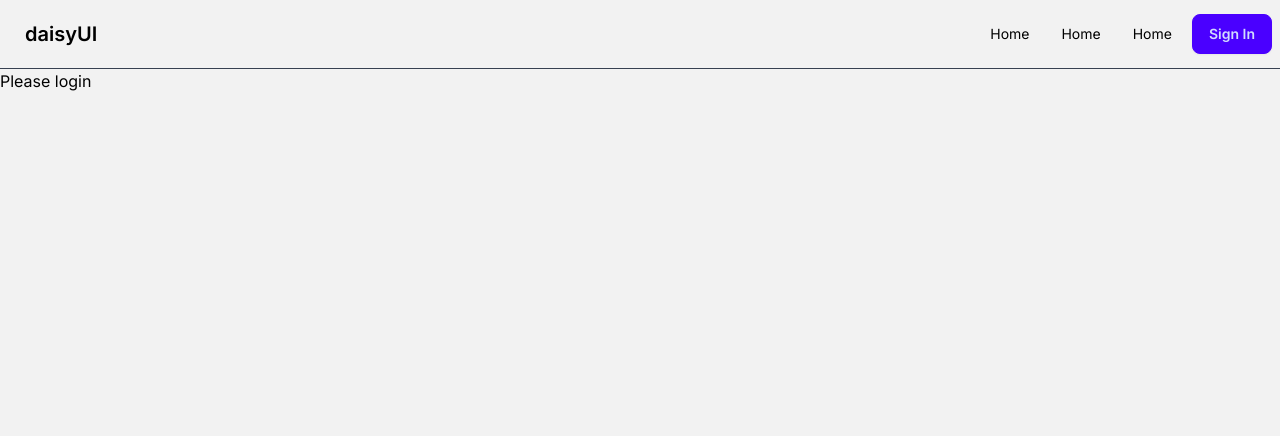
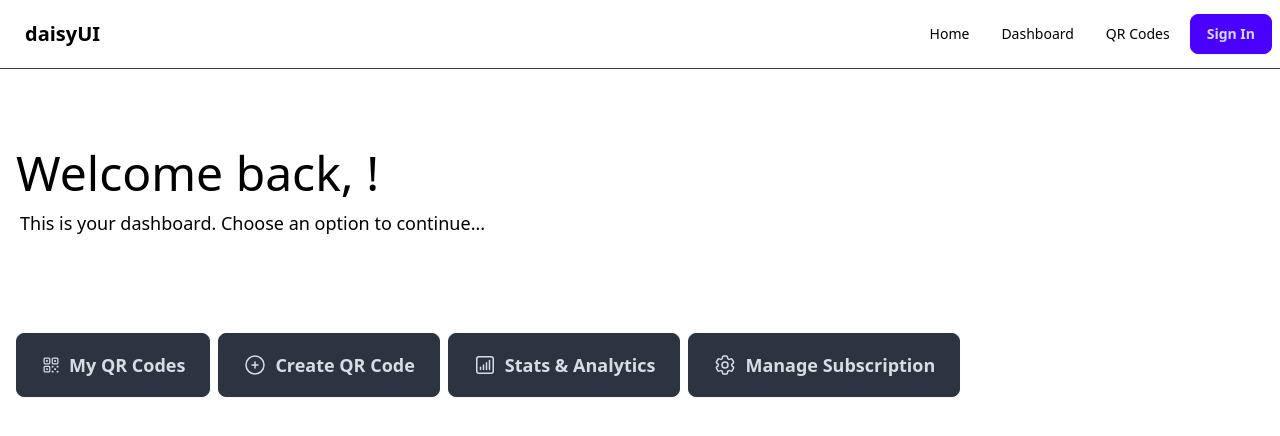
Before and after one commit to IVEWOR/qr-code-gen, a Next.js app: page /dashboard in a window 1280 px wide. Shown: the top 436 px of the page. Built offline with nearby package versions, Linux system fonts and the light colour scheme; no server answers.

Commit message:
dashboard and home design

```diff
--- /dev/null
+++ b/app/dashboard/create/page.jsx
@@ -0,0 +1,119 @@
+"use client";
+import { useRef, useState } from "react";
+import { nanoid } from "nanoid";
+import QRCode from "react-qr-code";
+import AddRecordsAction from "@/actions/AddRecordsAction";
+import ContainerBoxed from "@/components/ContainerBoxed";
+import handleDownloadPNG from "@/utils/handleDownloadPNG";
+import handleDownloadSVG from "@/utils/handleDownloadSVG";
+
+import { useSession } from "next-auth/react";
+
+export default function Create() {
+    const [qr, setQr] = useState(null);
+    const [inputValue, setInputValue] = useState("");
+    const [tempValue, setTempValue] = useState("");
+    const [error, setError] = useState(false);
+
+    const { data: session, status } = useSession();
+
+    // Ref for downloading the QR Code
+    const qrCodeRef = useRef(null);
+
+    const handleInputChange = (e) => {
+        setTempValue(e.target.value);
+    };
+
+    const handleSubmit = async (e) => {
+        // Prevent default form submission
+        e.preventDefault();
+        try {
+            // Check it's a url otherwise fail
+            new URL(tempValue);
+            setError(false);
+
+            // Generate a internal URL for QR code
+            const generatedQr = `http://localhost:3000/q/${nanoid(10)}`;
+            setQr(generatedQr);
+
+            // Set the temp value to the input value
+            setInputValue(tempValue);
+
+            // Create a FormData object and append the QR code
+            const formData = new FormData(e.target);
+            formData.set("qr", generatedQr);
+
+            // Call the action function to save the data
+            await AddRecordsAction(formData);
+
+            // Clear the inputs after the action has been called
+            setTempValue("");
+        } catch (err) {
+            setError(true);
+        }
+    };
+
+    if (status === "unauthenticated") {
+        return <div>Please login</div>
+    }
+
+    return (
+        <ContainerBoxed>
+            <div className="py-10 ">
+                <h1 className="text-2xl font-semibold text-center mb-10">
+                    Dynamic QR Code Generator
+                </h1>
+                <form onSubmit={handleSubmit} className="grid">
+                    <input
+                        type="url"
+                        name="url"
+                        className={`bg-transparent border select:bg-black border-zinc-600 rounded-lg p-2 px-3 focus:outline focus:outline-4 focus:outline-indigo-500 ${error && " border-red-500 outline outline-2 outline-red-500"
+                            }`}
+                        value={tempValue}
+                        onChange={handleInputChange}
+                        placeholder="Enter your URL"
+                    />
+                    <button className="btn btn-primary mt-4" type="submit">
+                        Generate QR
+                    </button>
+                </form>
+                <>
+                    {qr && !error && (
+                        <div className="grid md:grid-cols-2 gap-4 mt-10">
+                            <div ref={qrCodeRef}>
+                                <QRCode
+                                    value={qr}
+                                    level="M"
+                                    style={{
+                                        margin: "0 auto",
+                                        height: "100%",
+                                        maxWidth: "100%",
+                                        width: "100%",
+                                    }}
+                                />
+                            </div>
+                            <div className="">
+                                <p className="mb-4 mt-2">
+                                    You can download the QR by clicking on the buttons below. Two
+                                    options save it in PNG or SVG:
+                                </p>
+                                <button
+                                    onClick={() => handleDownloadPNG(qrCodeRef)}
+                                    className="bg-emerald-600 text-white p-2 rounded-lg hover:bg-emerald-700 focus:outline focus:outline-4 focus:outline-emerald-400 w-full"
+                                >
+                                    Download PNG
+                                </button>
+                                <button
+                                    onClick={() => handleDownloadSVG(qrCodeRef)}
+                                    className="bg-emerald-600 text-white p-2 rounded-lg hover:bg-emerald-700 focus:outline focus:outline-4 focus:outline-emerald-400 w-full mt-4"
+                                >
+                                    Download SVG
+                                </button>
+                            </div>
+                        </div>
+                    )}
+                </>
+            </div>
+        </ContainerBoxed>
+    );
+}
--- a/app/dashboard/page.jsx
+++ b/app/dashboard/page.jsx
@@ -1,120 +1,45 @@
 "use client";
-import { useRef, useState } from "react";
-import { nanoid } from "nanoid";
-import QRCode from "react-qr-code";
-import AddRecordsAction from "@/actions/AddRecordsAction";
-import ContainerBoxed from "@/components/ContainerBoxed";
-import handleDownloadPNG from "@/utils/handleDownloadPNG";
-import handleDownloadSVG from "@/utils/handleDownloadSVG";
-
-import { useSession } from "next-auth/react";
-import { redirect } from "next/navigation";
+import { useSession } from "next-auth/react"
+import Link from "next/link";
 
 export default function Dashboard() {
-  const [qr, setQr] = useState(null);
-  const [inputValue, setInputValue] = useState("");
-  const [tempValue, setTempValue] = useState("");
-  const [error, setError] = useState(false);
-
-  const { data: session, status } = useSession();
-
-  // Ref for downloading the QR Code
-  const qrCodeRef = useRef(null);
-
-  const handleInputChange = (e) => {
-    setTempValue(e.target.value);
-  };
-
-  const handleSubmit = async (e) => {
-    // Prevent default form submission
-    e.preventDefault();
-    try {
-      // Check it's a url otherwise fail
-      new URL(tempValue);
-      setError(false);
-
-      // Generate a internal URL for QR code
-      const generatedQr = `http://localhost:3000/q/${nanoid(10)}`;
-      setQr(generatedQr);
-
-      // Set the temp value to the input value
-      setInputValue(tempValue);
-
-      // Create a FormData object and append the QR code
-      const formData = new FormData(e.target);
-      formData.set("qr", generatedQr);
-
-      // Call the action function to save the data
-      await AddRecordsAction(formData);
-
-      // Clear the inputs after the action has been called
-      setTempValue("");
-    } catch (err) {
-      setError(true);
-    }
-  };
-
-  if (status === "unauthenticated") {
-    return <div>Please login</div>
-  }
-
+  const { data: session } = useSession();
   return (
-    <ContainerBoxed>
-      <div className="py-10 ">
-        <h1 className="text-2xl font-semibold text-center mb-10">
-          Dynamic QR Code Generator
-        </h1>
-        <form onSubmit={handleSubmit} className="grid">
-          <input
-            type="url"
-            name="url"
-            className={`bg-transparent border select:bg-black border-zinc-600 rounded-lg p-2 px-3 focus:outline focus:outline-4 focus:outline-indigo-500 ${error && " border-red-500 outline outline-2 outline-red-500"
-              }`}
-            value={tempValue}
-            onChange={handleInputChange}
-            placeholder="Enter your URL"
-          />
-          <button className="btn btn-primary mt-4" type="submit">
-            Generate QR
-          </button>
-        </form>
-        <>
-          {qr && !error && (
-            <div className="grid md:grid-cols-2 gap-4 mt-10">
-              <div ref={qrCodeRef}>
-                <QRCode
-                  value={qr}
-                  level="M"
-                  style={{
-                    margin: "0 auto",
-                    height: "100%",
-                    maxWidth: "100%",
-                    width: "100%",
-                  }}
-                />
-              </div>
-              <div className="">
-                <p className="mb-4 mt-2">
-                  You can download the QR by clicking on the buttons below. Two
-                  options save it in PNG or SVG:
-                </p>
-                <button
-                  onClick={() => handleDownloadPNG(qrCodeRef)}
-                  className="bg-emerald-600 text-white p-2 rounded-lg hover:bg-emerald-700 focus:outline focus:outline-4 focus:outline-emerald-400 w-full"
-                >
-                  Download PNG
-                </button>
-                <button
-                  onClick={() => handleDownloadSVG(qrCodeRef)}
-                  className="bg-emerald-600 text-white p-2 rounded-lg hover:bg-emerald-700 focus:outline focus:outline-4 focus:outline-emerald-400 w-full mt-4"
-                >
-                  Download SVG
-                </button>
-              </div>
-            </div>
-          )}
-        </>
-      </div>
-    </ContainerBoxed>
-  );
+    <>
+      <section className="container mx-auto py-10 md:py-20 p-4">
+        <h1 className="text-5xl font-medium">Welcome back, {session?.user?.name}!</h1>
+        <p className="text-lg mt-3 ml-1">This is your dashboard. Choose an option to continue...</p>
+      </section>
+      <section className="container mx-auto p-4">
+        <div className="flex flex-wrap gap-2">
+          <Link className="btn btn-neutral btn-lg w-full md:w-auto" href="/dashboard/qr-codes">
+            <svg xmlns="http://www.w3.org/2000/svg" fill="none" viewBox="0 0 24 24" strokeWidth={1.5} stroke="currentColor" className="size-5">
+              <path strokeLinecap="round" strokeLinejoin="round" d="M3.75 4.875c0-.621.504-1.125 1.125-1.125h4.5c.621 0 1.125.504 1.125 1.125v4.5c0 .621-.504 1.125-1.125 1.125h-4.5A1.125 1.125 0 0 1 3.75 9.375v-4.5ZM3.75 14.625c0-.621.504-1.125 1.125-1.125h4.5c.621 0 1.125.504 1.125 1.125v4.5c0 .621-.504 1.125-1.125 1.125h-4.5a1.125 1.125 0 0 1-1.125-1.125v-4.5ZM13.5 4.875c0-.621.504-1.125 1.125-1.125h4.5c.621 0 1.125.504 1.125 1.125v4.5c0 .621-.504 1.125-1.125 1.125h-4.5A1.125 1.125 0 0 1 13.5 9.375v-4.5Z" />
+              <path strokeLinecap="round" strokeLinejoin="round" d="M6.75 6.75h.75v.75h-.75v-.75ZM6.75 16.5h.75v.75h-.75v-.75ZM16.5 6.75h.75v.75h-.75v-.75ZM13.5 13.5h.75v.75h-.75v-.75ZM13.5 19.5h.75v.75h-.75v-.75ZM19.5 13.5h.75v.75h-.75v-.75ZM19.5 19.5h.75v.75h-.75v-.75ZM16.5 16.5h.75v.75h-.75v-.75Z" />
+            </svg>
+            My QR Codes
+          </Link>
+          <Link className="btn btn-neutral btn-lg w-full md:w-auto" href="/dashboard/create">
+            <svg xmlns="http://www.w3.org/2000/svg" fill="none" viewBox="0 0 24 24" strokeWidth={1.5} stroke="currentColor" className="size-6">
+              <path strokeLinecap="round" strokeLinejoin="round" d="M12 9v6m3-3H9m12 0a9 9 0 1 1-18 0 9 9 0 0 1 18 0Z" />
+            </svg>
+            Create QR Code
+          </Link>
+          <Link className="btn btn-neutral btn-lg w-full md:w-auto" href="#">
+            <svg xmlns="http://www.w3.org/2000/svg" fill="none" viewBox="0 0 24 24" strokeWidth={1.5} stroke="currentColor" className="size-6">
+              <path strokeLinecap="round" strokeLinejoin="round" d="M7.5 14.25v2.25m3-4.5v4.5m3-6.75v6.75m3-9v9M6 20.25h12A2.25 2.25 0 0 0 20.25 18V6A2.25 2.25 0 0 0 18 3.75H6A2.25 2.25 0 0 0 3.75 6v12A2.25 2.25 0 0 0 6 20.25Z" />
+            </svg>
+            Stats & Analytics
+          </Link>
+          <Link className="btn btn-neutral btn-lg w-full md:w-auto" href="#">
+            <svg xmlns="http://www.w3.org/2000/svg" fill="none" viewBox="0 0 24 24" strokeWidth={1.5} stroke="currentColor" className="size-6">
+              <path strokeLinecap="round" strokeLinejoin="round" d="M9.594 3.94c.09-.542.56-.94 1.11-.94h2.593c.55 0 1.02.398 1.11.94l.213 1.281c.063.374.313.686.645.87.074.04.147.083.22.127.325.196.72.257 1.075.124l1.217-.456a1.125 1.125 0 0 1 1.37.49l1.296 2.247a1.125 1.125 0 0 1-.26 1.431l-1.003.827c-.293.241-.438.613-.43.992a7.723 7.723 0 0 1 0 .255c-.008.378.137.75.43.991l1.004.827c.424.35.534.955.26 1.43l-1.298 2.247a1.125 1.125 0 0 1-1.369.491l-1.217-.456c-.355-.133-.75-.072-1.076.124a6.47 6.47 0 0 1-.22.128c-.331.183-.581.495-.644.869l-.213 1.281c-.09.543-.56.94-1.11.94h-2.594c-.55 0-1.019-.398-1.11-.94l-.213-1.281c-.062-.374-.312-.686-.644-.87a6.52 6.52 0 0 1-.22-.127c-.325-.196-.72-.257-1.076-.124l-1.217.456a1.125 1.125 0 0 1-1.369-.49l-1.297-2.247a1.125 1.125 0 0 1 .26-1.431l1.004-.827c.292-.24.437-.613.43-.991a6.932 6.932 0 0 1 0-.255c.007-.38-.138-.751-.43-.992l-1.004-.827a1.125 1.125 0 0 1-.26-1.43l1.297-2.247a1.125 1.125 0 0 1 1.37-.491l1.216.456c.356.133.751.072 1.076-.124.072-.044.146-.086.22-.128.332-.183.582-.495.644-.869l.214-1.28Z" />
+              <path strokeLinecap="round" strokeLinejoin="round" d="M15 12a3 3 0 1 1-6 0 3 3 0 0 1 6 0Z" />
+            </svg>
+            Manage Subscription
+          </Link>
+        </div>
+      </section>
+    </>
+  )
 }
--- a/app/globals.css
+++ b/app/globals.css
@@ -8,13 +8,14 @@
   --background-end-rgb: 255, 255, 255;
 }
 
+/*
 @media (prefers-color-scheme: dark) {
   :root {
     --foreground-rgb: 255, 255, 255;
     --background-start-rgb: 0, 0, 0;
     --background-end-rgb: 0, 0, 0;
   }
-}
+} */
 
 body {
   color: rgb(var(--foreground-rgb));
@@ -25,8 +26,3 @@ body {
     text-wrap: balance;
   }
 }
-
-.btn {
-  height: 2.5rem;
-  min-height: 2.5rem;
-}
--- a/app/layout.jsx
+++ b/app/layout.jsx
@@ -1,11 +1,8 @@
-import { Inter } from "next/font/google";
 import "./globals.css";
 import { getServerSession } from "next-auth";
 import SessionProvider from "@/context/SessionProvider";
 import Navbar from "@/components/Navbar";
 import { authOptions } from "./api/auth/[...nextauth]/route";
-
-const inter = Inter({ subsets: ["latin"] });
 
 export const metadata = {
   title: "Create Next App",
@@ -15,8 +12,8 @@ export const metadata = {
 export default async function RootLayout({ children }) {
   const session = await getServerSession(authOptions);
   return (
-    <html className="bg-base-200" lang="en">
-      <body className={inter.className}>
+    <html className="" lang="en">
+      <body>
         <SessionProvider session={session}>
           <Navbar />
           {children}
--- a/app/page.jsx
+++ b/app/page.jsx
@@ -1,9 +1,20 @@
 export default function Home() {
   return (
     <>
-      <main>
-        <h1>QR Code Gen</h1>
-      </main>
+      <header className="py-20 text-center container mx-auto">
+        <h1 className="text-[42px] font-semibold">Create QR Codes Effortlessly</h1>
+        <p className="text-[20px] max-w-[400px] mx-auto">Generate and manage QR codes for your business with ease.</p>
+        <div className="mx-auto flex gap-2 justify-center mt-10">
+          <button className="btn btn-primary btn-lg">Get Started</button>
+          <button className="btn btn-outline btn-lg">View Demo</button>
+        </div>
+        <div className="w-full h-[600px] border rounded-box mt-10">
+          video block
+        </div>
+      </header>
+      <section className="">
+
+      </section>
     </>
   );
 }
--- a/components/Navbar.jsx
+++ b/components/Navbar.jsx
@@ -12,13 +12,13 @@ export default function Navbar() {
       </div>
       <ul className="menu menu-horizontal px-1">
         <li>
-          <Link href="">Home</Link>
+          <Link href="/">Home</Link>
         </li>
         <li>
-          <Link href="">Home</Link>
+          <Link href="/dashboard">Dashboard</Link>
         </li>
         <li>
-          <Link href="">Home</Link>
+          <Link href="dashboard/qr-codes">QR Codes</Link>
         </li>
       </ul>
       {session ? (
--- a/tailwind.config.js
+++ b/tailwind.config.js
@@ -6,13 +6,13 @@ module.exports = {
     "./app/**/*.{js,ts,jsx,tsx,mdx}",
   ],
   theme: {
-    extend: {
-      backgroundImage: {
-        "gradient-radial": "radial-gradient(var(--tw-gradient-stops))",
-        "gradient-conic":
-          "conic-gradient(from 180deg at 50% 50%, var(--tw-gradient-stops))",
-      },
-    },
+    extend: {},
   },
-  plugins: [require("daisyui")],
+  daisyui: {
+    themes: ["light"],
+    base: true,
+    styled: true,
+    utils: true,
+  },
+  plugins: [require('daisyui')],
 };
```
